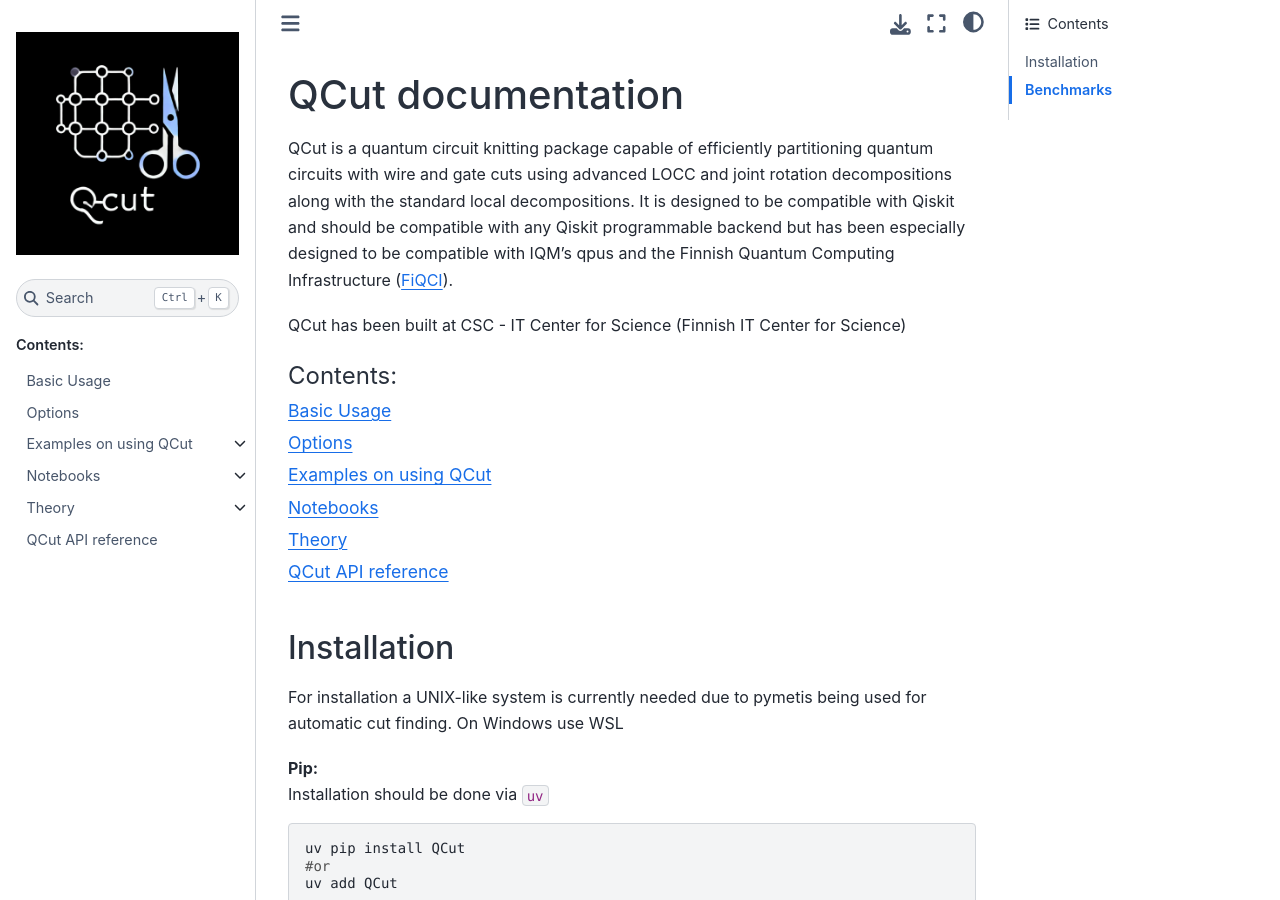
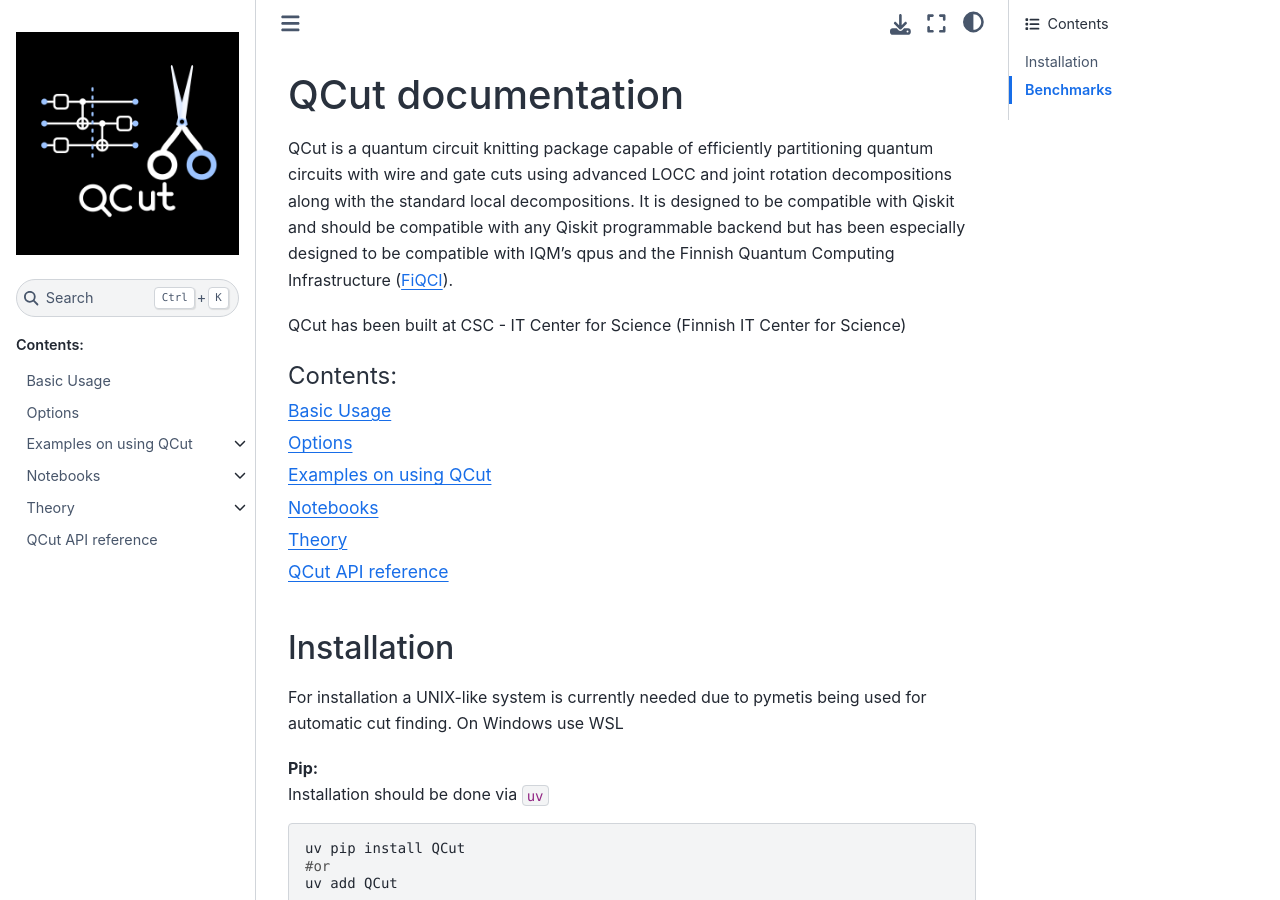
Before and after one commit to JooNiv/QCut, a Sphinx documentation site: the page built from docs/index.rst, in a window 1280 px wide and 900 px high. Built offline with Sphinx 7.4.7 and the Sphinx Book theme 1.1.4, drawn with Linux system fonts in a browser that asks for light colours; pages that are not in the unit, such as notebooks, are missing from menus; the version number could not be read and is left out.

Commit message:
new logos and banners

```diff
--- a/docs/conf.py
+++ b/docs/conf.py
@@ -97,7 +97,7 @@
 # https://www.sphinx-doc.org/en/master/usage/configuration.html#options-for-html-output
 
 html_theme = "sphinx_book_theme"
-html_logo = "_static/images/QCut-logo.jpg"
+html_logo = "_static/images/logos/qcut-logo-1024.png"
 html_title = "QCut"
-html_favicon = "_static/images/QCut-logo.jpg"
+html_favicon = "_static/images/logos/qcut-logo.svg"
 html_static_path = ["_static"]
```
Also changed, not shown: README.md (+2 -0 lines), docs/_static/images/QCut-logo.jpg (deleted), docs/_static/images/logos/qcut-banner-transparent.png (added), docs/_static/images/logos/qcut-banner-transparent.svg (added), docs/_static/images/logos/qcut-banner.png (added), docs/_static/images/logos/qcut-banner.svg (added), docs/_static/images/logos/qcut-banner@2x.png (added), docs/_static/images/logos/qcut-logo-1024.png (added), docs/_static/images/logos/qcut-logo-2048.png (added), docs/_static/images/logos/qcut-logo-transparent-2048.png (added), docs/_static/images/logos/qcut-logo-transparent.svg (added), docs/_static/images/logos/qcut-logo.svg (added).
